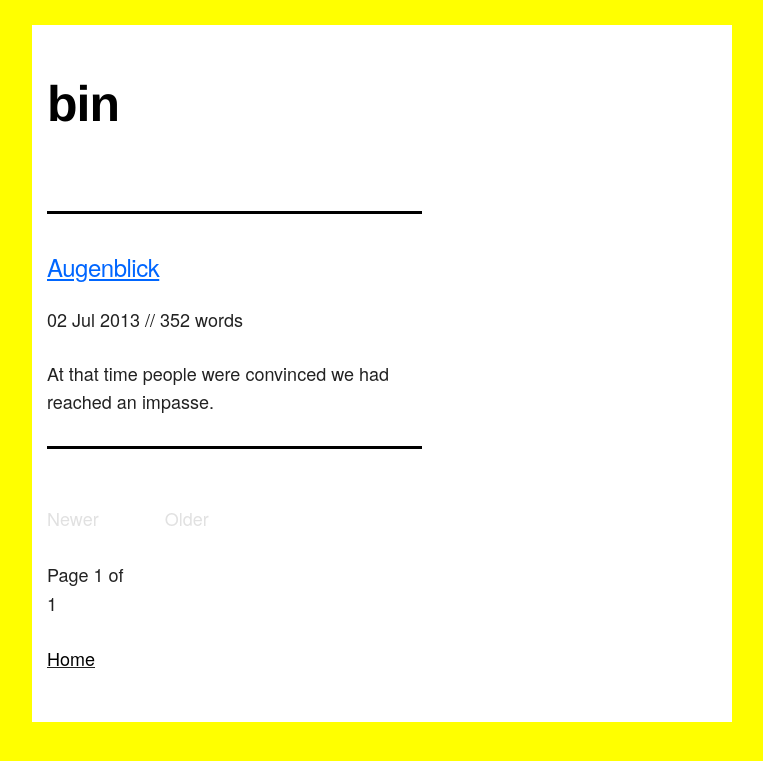
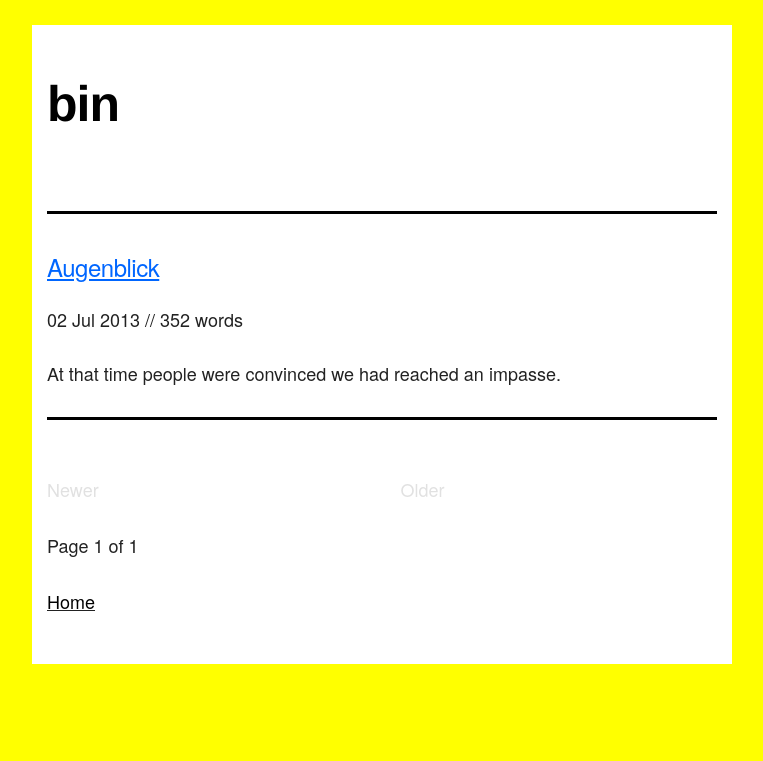
Before and after one commit to mt-trash/mt-trash.github.io, a Jekyll site: the page built from index.html, in a window 1280 px wide. Shown: the top 761 px of the page, without its empty margins (258-1021 px from the left). Built offline with Jekyll 4.4.1, drawn with Linux system fonts in a browser that asks for light colours; the list of posts is cut into pages by our own code.

Commit message:
more layout edits

```diff
--- a/_layouts/default.html
+++ b/_layouts/default.html
@@ -34,7 +34,7 @@
         </div>
         {{ content }}
         <div class="row">
-          <div class="two columns" style="margin-bottom: 5%">
+          <div class="six columns" style="margin-bottom: 5%">
             <u><a class="trash" href="http://empty-trash.com">Home</a></u>
           </div>
         </div>
--- a/index.html
+++ b/index.html
@@ -4,7 +4,7 @@ title: Empty Trash
 ---
 
 <div class="row">
-  <div class="seven columns" style="margin-top: 1%">
+  <div class="twelve columns" style="margin-top: 1%">
   <hr>
     {% for post in paginator.posts %}
       <h5><a href="{{ post.url }}" title="{{ post.title }}">{{ post.title }}</a></h5>
@@ -13,14 +13,14 @@ title: Empty Trash
   </div>
 </div>
 <div class="row">
-  <div class="two columns" style="margin-bottom: 1%">
+  <div class="six columns" style="margin-bottom: 1%">
   {% if paginator.previous_page %}
     <a href="{{ paginator.previous_page_path }}">Newer</a>
   {% else %}
     <span class="inactive">Newer</span>
   {% endif %}
   </div>
-  <div class="two columns" style="margin-bottom: 1%">
+  <div class="six columns" style="margin-bottom: 1%">
   {% if paginator.next_page %}
     <a href="{{ paginator.next_page_path }}">Older</a>
   {% else %}
@@ -29,7 +29,7 @@ title: Empty Trash
   </div>
 </div>
 <div class="row">
-  <div class="two columns" style="margin-bottom: 1%">
+  <div class="six columns" style="margin-bottom: 1%">
     <span>Page {{ paginator.page }} of {{ paginator.total_pages }}</span>
   </div>
 </div>
```
